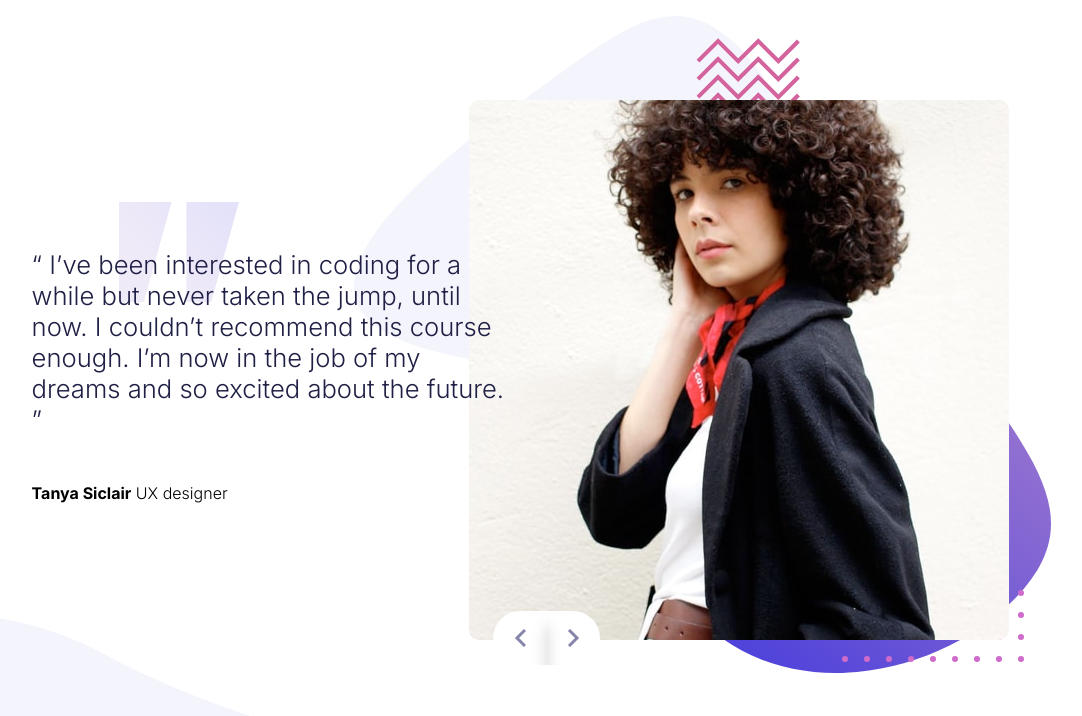
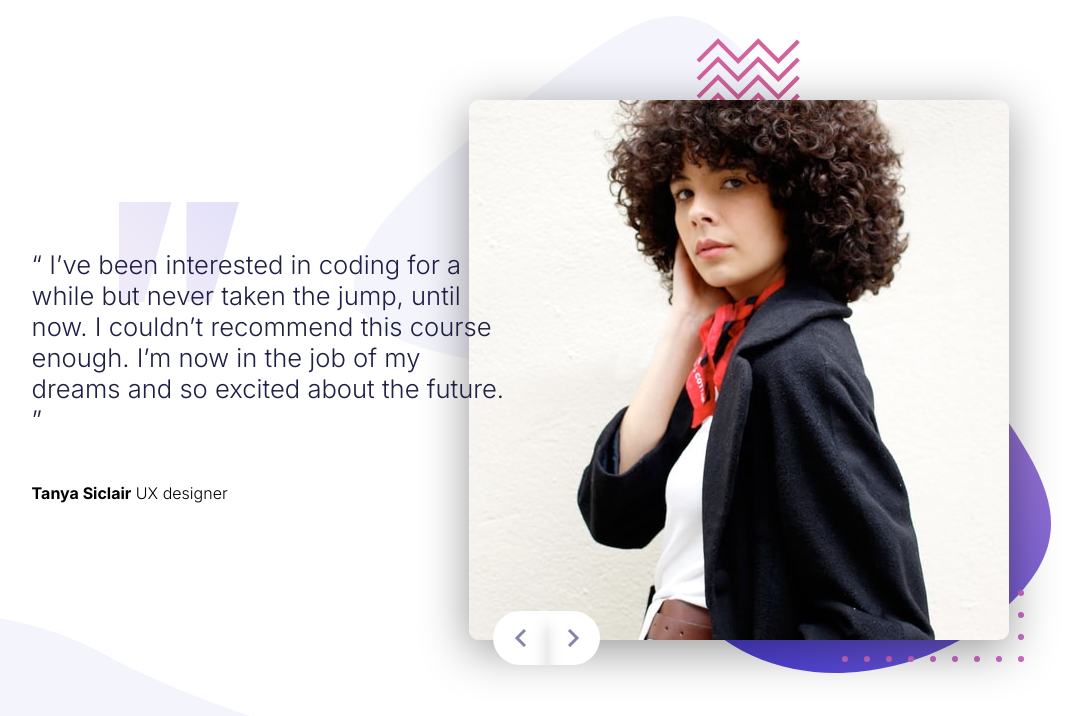
Before and after one commit to Cezzane/Cooding-bootcamp-testimonials, a plain HTML site: page index.html in a window 1280 px wide. Shown: the whole page, without its empty margins (171-1253 px from the left). Drawn offline with Linux system fonts and the light colour scheme.

Commit message:
Added shadows

```diff
--- a/styles/styles.css
+++ b/styles/styles.css
@@ -72,6 +72,8 @@ body {
 .slide .profile__img {
   border-radius: 10px;
   margin-left: 50%;
+  -webkit-box-shadow: 0px 10px 48px 0px rgba(0, 0, 0, 0.42);
+  box-shadow: 0px 10px 48px 0px rgba(0, 0, 0, 0.42);
 }
 
 .slide .testimonial {
```
Also changed, not shown: 1 other file.
